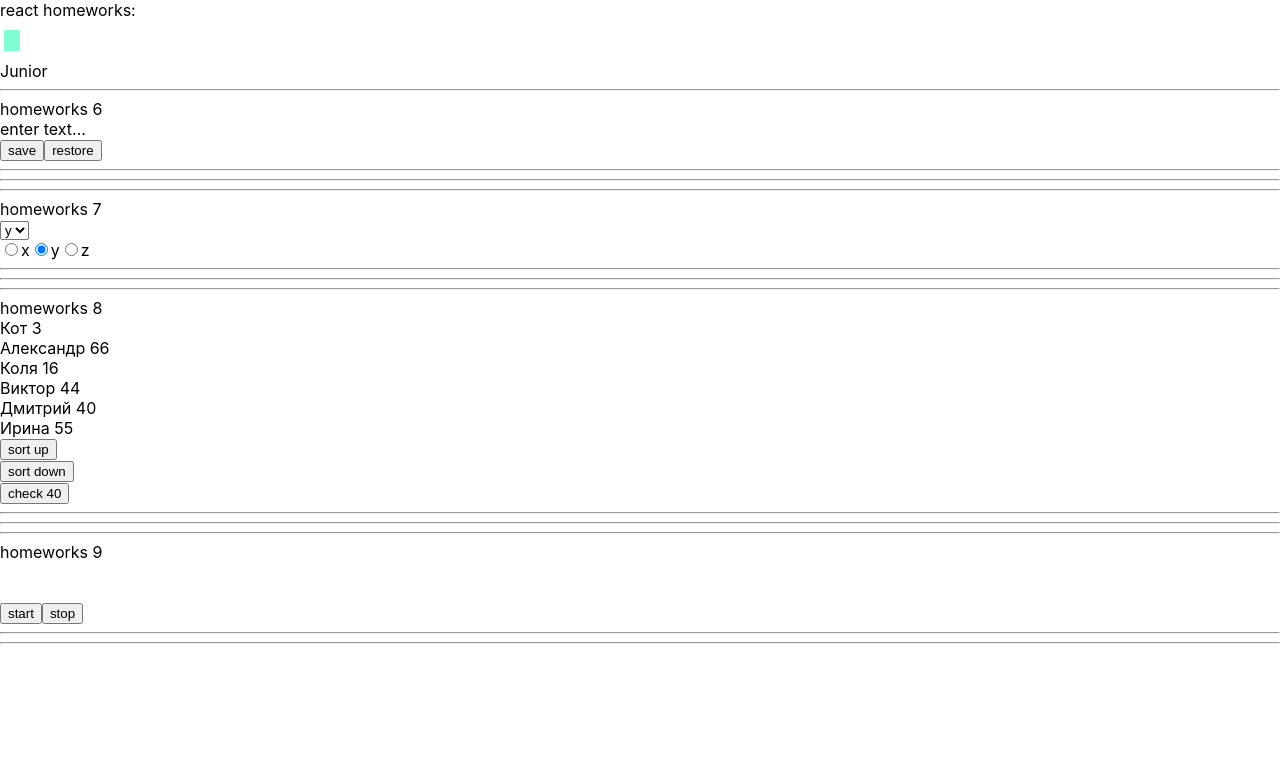
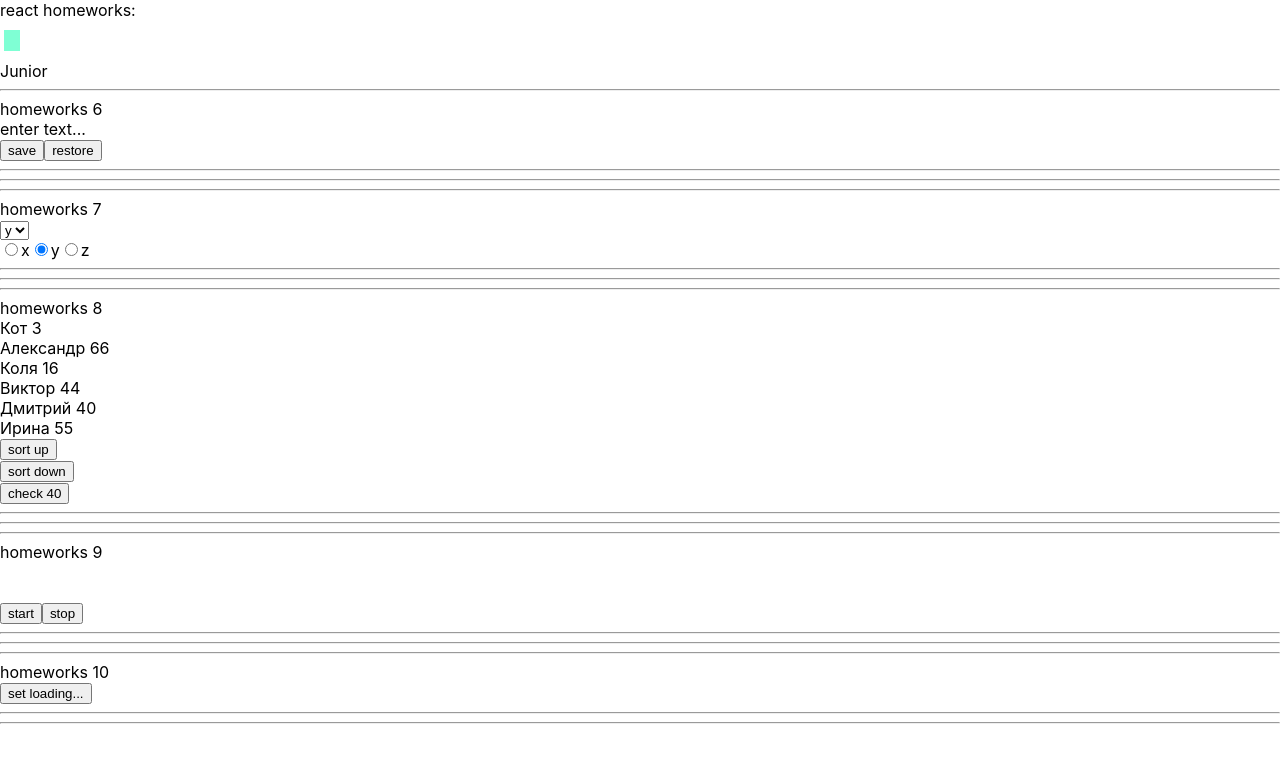
Before and after one commit to mskuratova/homeworksN, a React (Create React App) app: page /#/junior in a window 1280 px wide. Shown: the top 762 px of the page. Built offline with nearby package versions, Linux system fonts and the light colour scheme.

Commit message:
9 урок +redux

```diff
--- a/package.json
+++ b/package.json
@@ -1,5 +1,5 @@
 {
-  "name": "homeworks",
+  "name": "homeworksN",
   "homepage": "https://mskuratova.github.io/homeworksN",
   "version": "0.1.0",
   "private": true,
@@ -11,12 +11,15 @@
     "@types/node": "^12.0.0",
     "@types/react": "^17.0.0",
     "@types/react-dom": "^17.0.0",
+    "@types/react-redux": "^7.1.16",
     "@types/react-router-dom": "^5.1.7",
     "@types/uuid": "^8.3.0",
     "react": "^17.0.2",
     "react-dom": "^17.0.2",
+    "react-redux": "^7.2.4",
     "react-router-dom": "^5.2.0",
     "react-scripts": "4.0.3",
+    "redux": "^4.1.0",
     "typescript": "^4.1.2",
     "uuid": "^3.4.0",
     "web-vitals": "^1.0.1"
--- a/src/p2-homeworks/h5/pages/Junior.tsx
+++ b/src/p2-homeworks/h5/pages/Junior.tsx
@@ -3,6 +3,7 @@ import HW6 from "../../h6/HW6";
 import HW7 from "../../h7/HW7";
 import HW8 from "../../h8/HW8";
 import HW9 from "../../h9/HW9";
+import HW10 from "../../h10/HW10";
 
 function Junior() {
     return (
@@ -12,6 +13,7 @@ function Junior() {
             <HW7/>
             <HW8/>
             <HW9/>
+            <HW10/>
 
         </div>
     )
```
Also changed, not shown: 1 other file (tests, documents, lock files or other folders).
